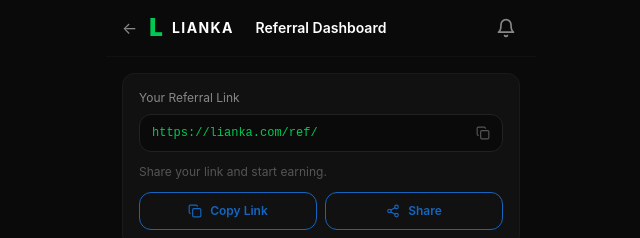
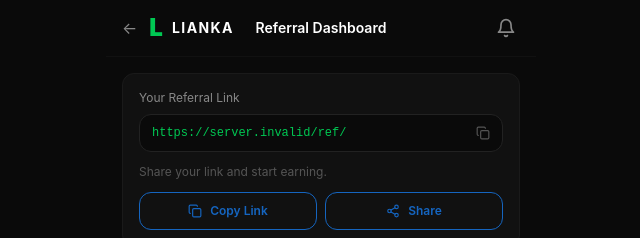
Before and after one commit to AJAkimana/lianka-ui, a Next.js app: page /earn/referrals in a window 1280 px wide. Shown: the top 238 px of the page, without its empty margins (319-959 px from the left). Built offline with nearby package versions, Linux system fonts and the light colour scheme; no server answers; sample sign-in values are in the browser's storage.

Commit message:
Add frontend url

```diff
--- a/src/app/earn/earn-screens.tsx
+++ b/src/app/earn/earn-screens.tsx
@@ -44,7 +44,7 @@
       </div>
     );
 
-  const refLink = `https://lianka.com/ref/${user?.referral_code || ''}`;
+  const refLink = `${process.env.NEXT_PUBLIC_FRONTEND_URL}/ref/${user?.referral_code || ''}`;
 
   const rankProgress =
     {
--- a/src/app/earn/referrals/page.tsx
+++ b/src/app/earn/referrals/page.tsx
@@ -34,7 +34,7 @@
       </div>
     );
 
-  const refLink = `https://lianka.com/ref/${user?.referral_code || ''}`;
+  const refLink = `${process.env.NEXT_PUBLIC_FRONTEND_URL}/ref/${user?.referral_code || ''}`;
 
   const referrals = (data?.referrals || []).filter(
     (r: any) =>
```
